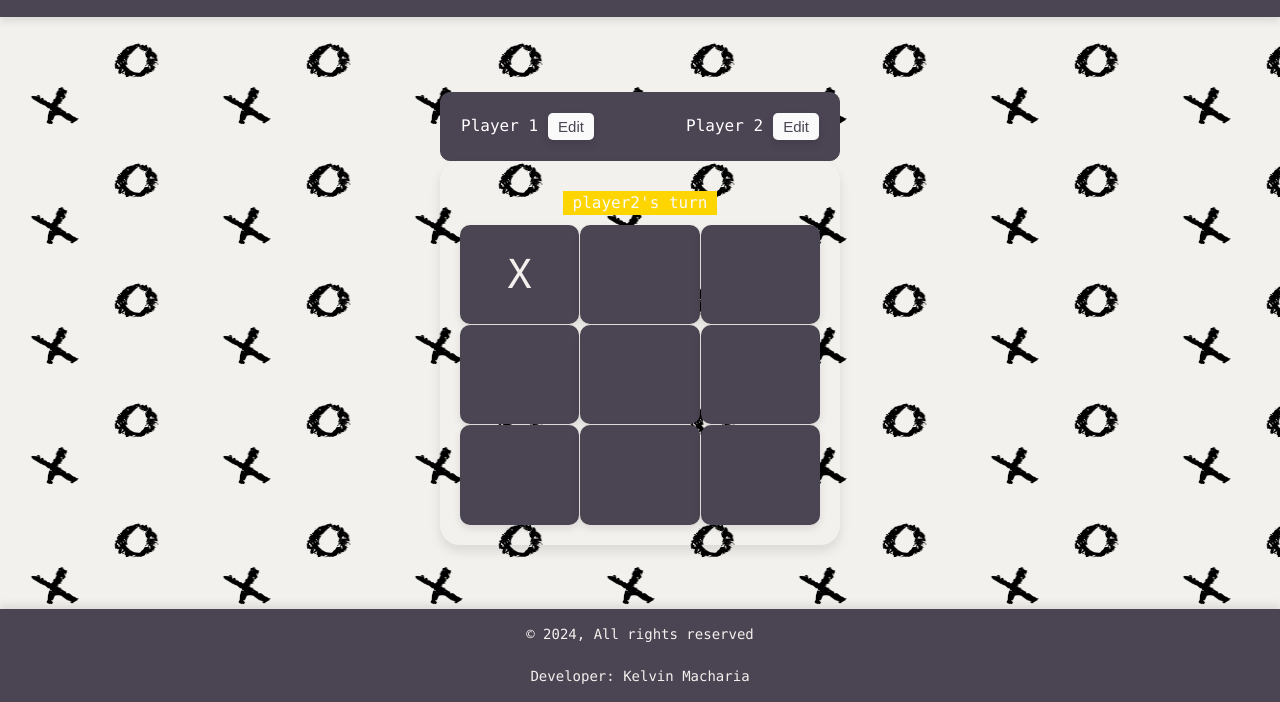
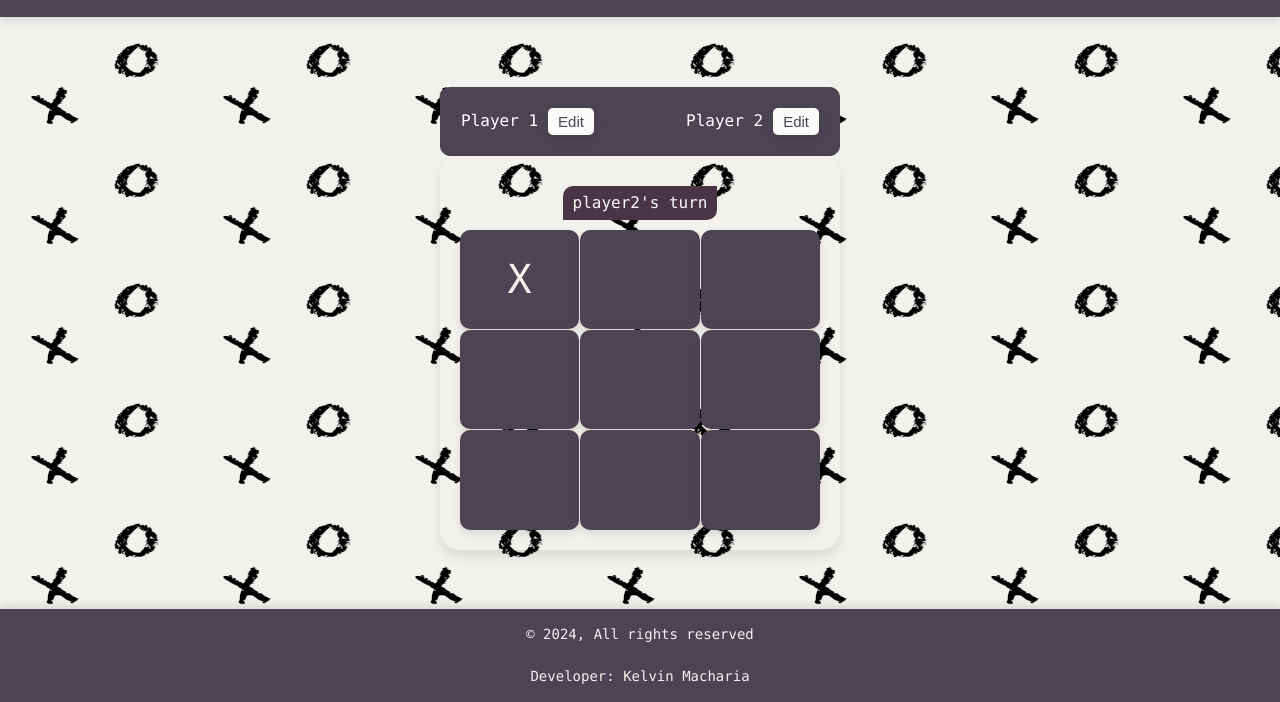
Before and after one commit to kelvinmacharia254/PRODIGY_WD_03, a plain HTML site: page index.html in a window 1280 px wide. Both pictures are taken after a click on the element 519 px from the left and 372 px from the top of the page. Shown: the part 98-800 px from the top of the page. Drawn offline with Linux system fonts and the light colour scheme.

Commit message:
- update update status flow by creating transition classes and separate functions - add hover effect to the board on hover on each tile - add and modify some other styles

```diff
--- a/css/styles.css
+++ b/css/styles.css
@@ -76,9 +76,19 @@ main {
 
 #container p{
     margin-top: 1rem;
-    padding: 0 1rem;
+    padding: 0.5rem 1rem;
+    border-radius: 1rem 0rem 1rem 0rem;
     color: #fafafa;
-    background-color: #ffd500;
+    background-color: #493545;
+    transition: opacity 0.5s ease;
+}
+
+.fade-out {
+  opacity: 0;
+}
+
+.fade-in {
+  opacity: 1;
 }
 
 
@@ -113,7 +123,7 @@ button {
 }
 
 button:hover {
-    background-color: #694766; /* Darker green on hover */
+    background-color: #493545; /* Darker green on hover */
     color: #ffffff;
 }
 
@@ -141,6 +151,10 @@ button:hover {
     box-shadow: 0 4px 8px rgba(0, 0, 0, 0.1); /* Add some depth with shadow */
 }
 
+.tile:hover{
+    background-color: #493545;
+}
+
 /* || Footer styling */
 footer {
     width: 100%;
--- a/index.html
+++ b/index.html
@@ -24,7 +24,7 @@
                 </div>
             </div>
             <div id="container">
-                <p>player1's turn !!</p>
+                <p class="fade-in fade-out">player1's turn !!</p>
                 <div id="board">
                     <div id="r0-0"  class="tile"></div>
                     <div id="r0-1"  class="tile"></div>
--- a/scripts/main.js
+++ b/scripts/main.js
@@ -71,8 +71,24 @@ function saveName() {
 
     // Reattach the event listener to the new edit button
     editPlayer1Button.addEventListener('click', switchEditMode);
+
+    // update status text
+    updateStatusText()
 }
 
+function transitionText(text, target){
+    target.classList.add("fade-out");
+    setTimeout(()=> {
+        target.textContent = text;
+        target.classList.remove("fade-out");
+        target.classList.add("fade-in");
+    },500)
+}
+
+function updateStatusText(){
+    const statusText = currentPlayerPlaytime === "player1" ? `${PLAYERS["player1"]}'s turn!!` : `${PLAYERS["player2"]}'s turn`;
+    transitionText(statusText, paraStatus);
+}
 
 editPlayer1Button.addEventListener('click',switchEditMode)
 editPlayer2Button.addEventListener('click',switchEditMode)
@@ -90,7 +106,7 @@ tiles.forEach(tile => {
                 tile.textContent = "O"
                 currentPlayerPlaytime = "player1"
             }
-            paraStatus.textContent = currentPlayerPlaytime === "player1" ? `${PLAYERS["player1"]}'s turn!!` : `${PLAYERS["player2"]}'s turn`;
+            updateStatusText()
         }
     })
 })
```
